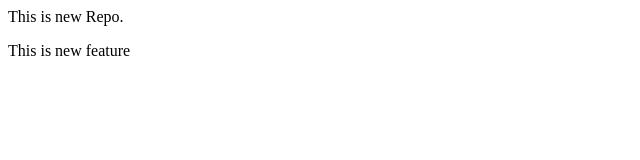
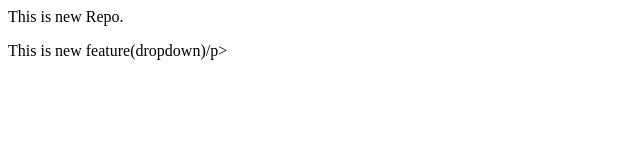
Before and after one commit to Kamatshilpa/localrepo, a plain HTML site: page index.html in a window 1280 px wide. Shown: the full height of the page, 0-640 px from the left. Drawn offline with Linux system fonts and the light colour scheme.

```diff
--- a/index.html
+++ b/index.html
@@ -1,2 +1,2 @@
 <p>This is new Repo.</p>
-<p>This is new feature</p>
+<p>This is new feature(dropdown)/p>
```
